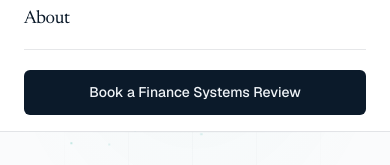
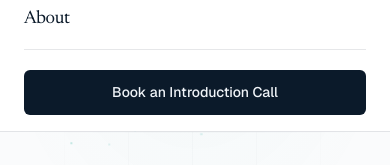
Before and after one commit to sagesummitcapital/vantage-rock, a Next.js app: page / in a window 390 px wide. Both pictures are taken after a click on the button 348 px from the left and 34 px from the top of the page. Shown: the part 335-500 px from the top of the page. Built offline with nearby package versions, Linux system fonts and the light colour scheme; no server answers.

Commit message:
cta: Introduction Call (replace Finance Systems Review)

```diff
--- a/components/Nav.tsx
+++ b/components/Nav.tsx
@@ -140,7 +140,7 @@ export default function Nav() {
                 onClick={() => setOpen(false)}
                 className="mt-5 inline-flex items-center justify-center gap-2 rounded-md bg-navy px-5 py-3 text-[14px] font-medium text-ink-invert transition-colors hover:bg-teal hover:text-white"
               >
-                Book a Finance Systems Review
+                Book an Introduction Call
               </a>
             </div>
           </motion.div>
```
